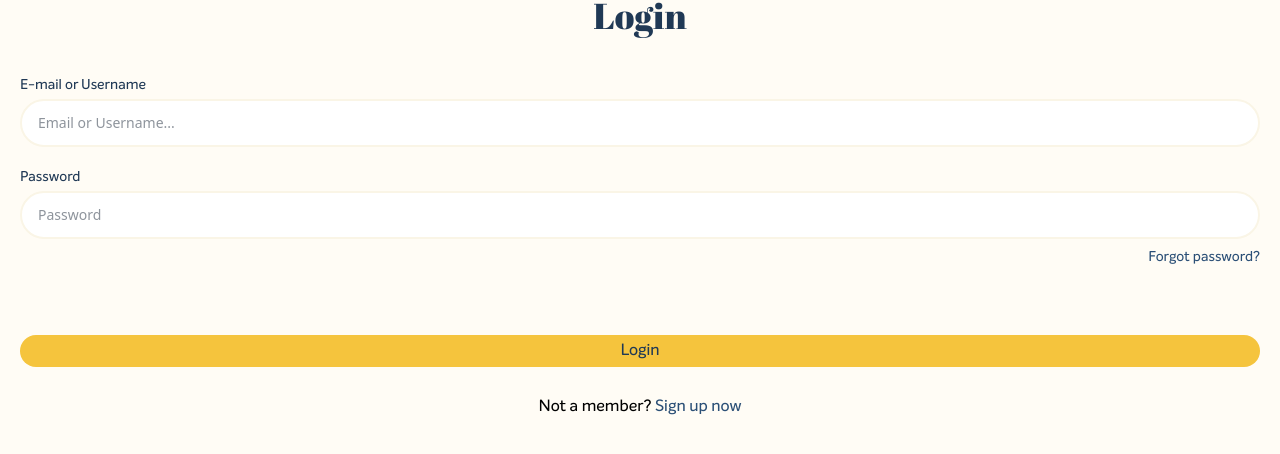
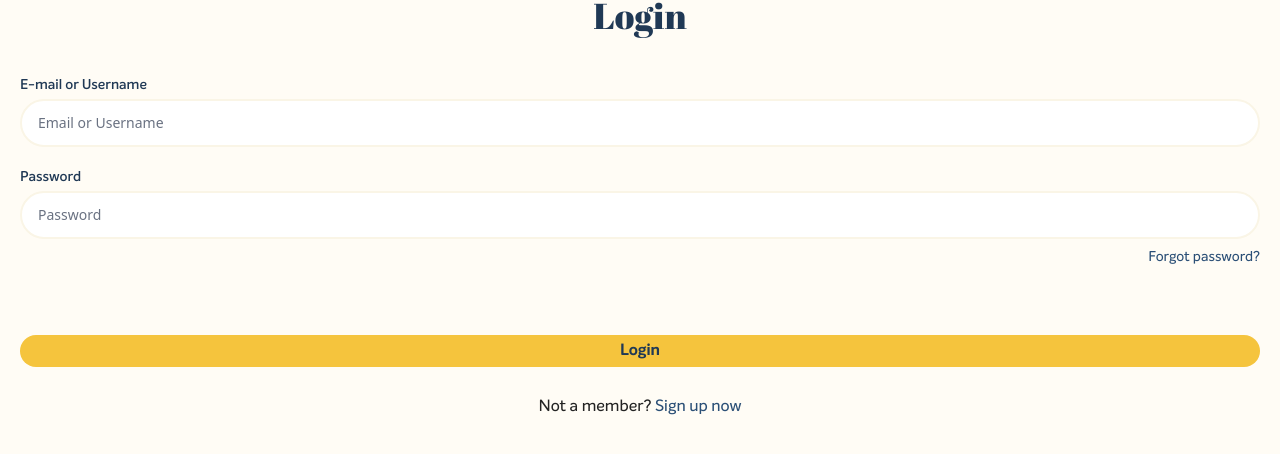
Before and after one commit to Daniele-Formisano/QuillHive---Team-Project, a React (Vite) app: page /login in a window 1280 px wide. Shown: the part 332-786 px from the top of the page. Built offline with nearby package versions, Linux system fonts and the light colour scheme; data requests are answered from the project's data file.

Commit message:
feat & fix: add bold and semi-bold font in index.css and modify style of font in Button and InputField

```diff
--- a/src/components/Button.jsx
+++ b/src/components/Button.jsx
@@ -7,7 +7,7 @@ export default function Button({ children, isColorYellow, onClick, type }) {
         type={type}
         onClick={onClick}
         className={clsx(
-          "px-4 py-1 rounded-[50px] text-secondary-brand font-script text-center cursor-pointer transition-all flex-grow",
+          "px-4 py-1 rounded-[50px] text-secondary-brand font-script-bold text-center cursor-pointer transition-all flex-grow",
           isColorYellow ? "bg-primary-brand" : "border-2 border-secondary-brand"
         )}
       >
--- a/src/components/InputField.jsx
+++ b/src/components/InputField.jsx
@@ -11,7 +11,7 @@ export default function InputField({
     <div className="flex flex-col gap-1">
       <label
         htmlFor={id}
-        className="text-sm text-secondary-brand font-script text-[14px]"
+        className="text-sm text-secondary-brand font-script-semibold text-[14px]"
       >
         {label}
       </label>
@@ -19,7 +19,7 @@ export default function InputField({
       <input
         id={id}
         type={type}
-        className="px-4 py-3 text-sm text-gray-800 border-2 border-stroke-brand rounded-4xl bg-white focus:outline-none focus:ring-primary-brand focus:border-primary-brand transition-all"
+        className="px-4 py-3 text-sm border-2 border-stroke-brand rounded-4xl bg-white focus:outline-none focus:ring-primary-brand focus:border-primary-brand transition-all text-input-text-brand placeholder:text-gray-500"
         placeholder={placeholder}
         value={value}
         onChange={onChange}
--- a/src/components/LoginForm.jsx
+++ b/src/components/LoginForm.jsx
@@ -11,7 +11,7 @@ export default function LoginForm({ inputsValue, onChange, onSubmit }) {
             label={"E-mail or Username"}
             id={"email"}
             type={"text"}
-            placeholder={"Email or Username..."}
+            placeholder={"Email or Username"}
             value={inputsValue.email}
             onChange={onChange}
             name={"email"}
@@ -32,7 +32,7 @@ export default function LoginForm({ inputsValue, onChange, onSubmit }) {
           <div className="flex justify-end">
             <Link
               to="/forgot-password"
-              className="text-sm text-[#2B4F76] font-script hover:underline visited:text-secondary-brand"
+              className="text-sm text-[#2B4F76] font-script hover:underline visited:text-fuchsia-900"
             >
               Forgot password?
             </Link>
--- a/src/index.css
+++ b/src/index.css
@@ -1,10 +1,23 @@
 @import "tailwindcss";
-/* @import url("https://fonts.googleapis.com/css2?family=Abril+Fatface&display=swap"); */
 
 @font-face {
   font-family: "Intelo";
   src: url("./assets/fonts/Intelo-Medium.ttf") format("truetype");
   font-weight: medium;
+  font-style: normal;
+}
+
+@font-face {
+  font-family: "Intelo-semibold";
+  src: url("./assets/fonts/Intelo-SemiBold.ttf") format("truetype");
+  font-weight: 600;
+  font-style: normal;
+}
+
+@font-face {
+  font-family: "Intelo-bold";
+  src: url("./assets/fonts/Intelo-Bold.ttf") format("truetype");
+  font-weight: bold;
   font-style: normal;
 }
 
@@ -24,5 +37,7 @@
   --color-hr-brand: #dfe0de;
 
   --font-script: Intelo, sans-serif;
+  --font-script-semibold: Intelo-semibold, sans-serif;
+  --font-script-bold: Intelo-bold, sans-serif;
   --font-title: Abril Fatface, serif;
 }
--- a/src/pages/Login.jsx
+++ b/src/pages/Login.jsx
@@ -1,6 +1,6 @@
 import { Link, useNavigate } from "react-router-dom";
 import LoginForm from "../components/LoginForm";
-import { useEffect, useState } from "react";
+import { useState } from "react";
 import toast from "react-hot-toast";
 import {
   useLazyGetUserLanguagesQuery,
@@ -40,9 +40,6 @@ export default function Login() {
       console.error("Error fetching user languages:", error);
       return [];
     }
-
-    //console.log(languages);
-    return languages;
   }
 
   // funzione per inviare il form, verificare l'utente se esiste, nel caso settarlo in redux, e redirect alla home
@@ -191,10 +188,10 @@ export default function Login() {
           inputsValue={inputsValue}
         />
 
-        <p className="font-script text-center">
+        <p className="font-script text-center text-input-text-brand">
           Not a member?{" "}
           <Link
-            className="text-[#2B4F76] hover:underline visited:text-secondary-brand"
+            className="text-[#2B4F76] hover:underline visited:text-fuchsia-900"
             to="/signup"
           >
             Sign up now
```
